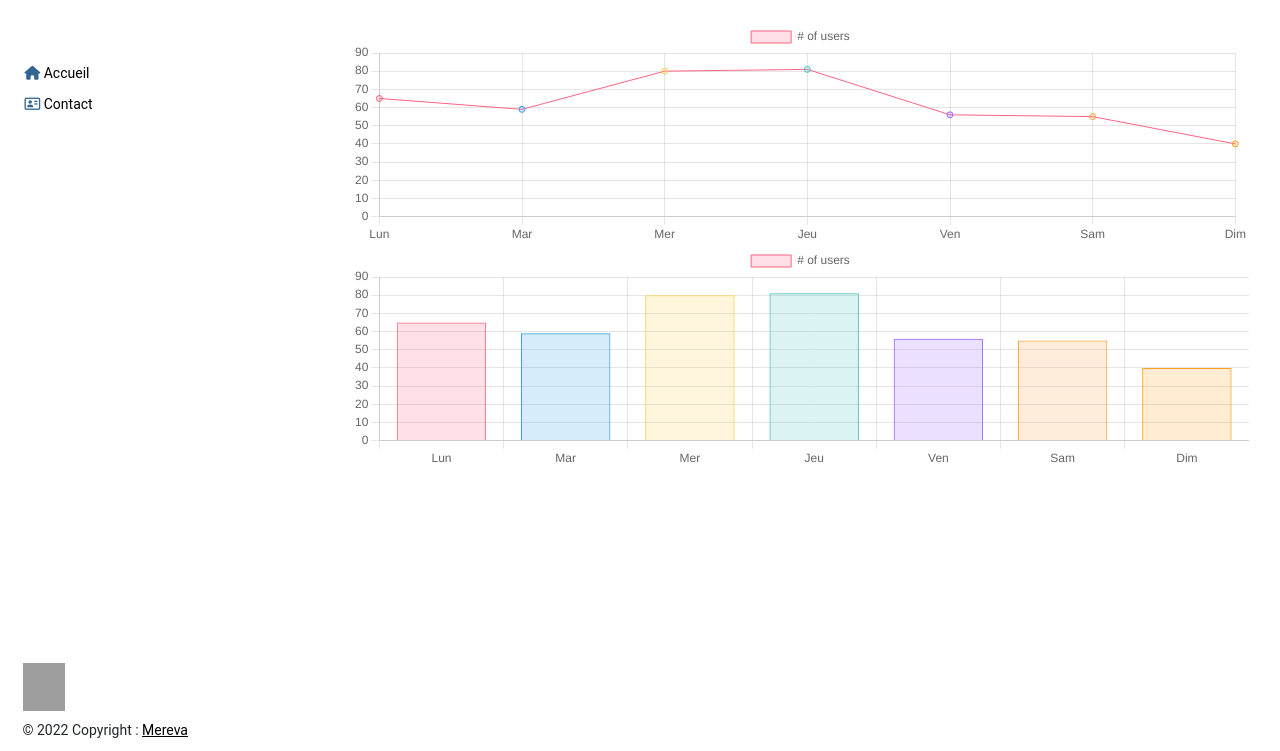
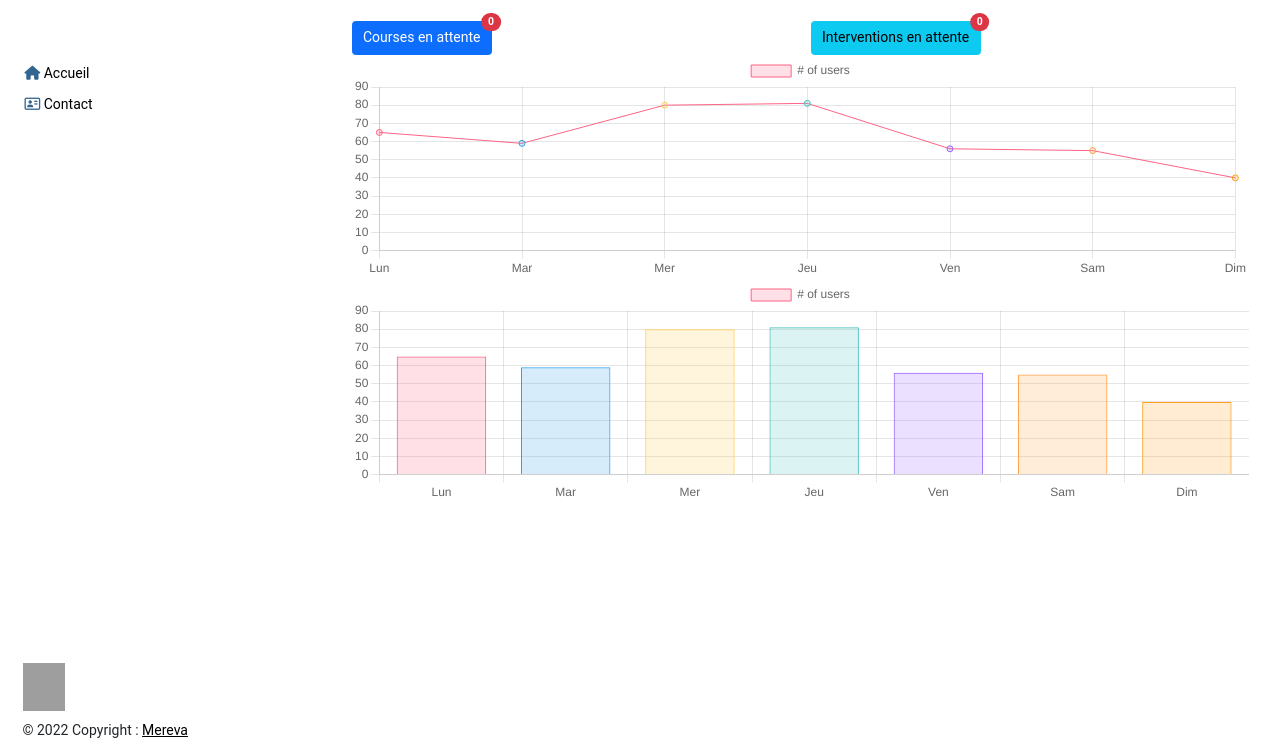
Before and after one commit to kennest/pacci-gpa, a Django app: page /password_change/ in a window 1280 px wide. Shown: the part 49-800 px from the top of the page. Run offline with Django 4.2, Linux system fonts and the light colour scheme; parts of the project's set-up code (start-up, migrations or seed data) failed here and were passed over; some libraries are stand-ins or nearby versions; grey boxes are pictures that could not be loaded.

Commit message:
pending races, intervention views added

```diff
--- a/core/urls.py
+++ b/core/urls.py
@@ -14,7 +14,7 @@ Including another URLconf
     2. Add a URL to urlpatterns:  path('blog/', include('blog.urls'))
 """
 from django.contrib import admin
-from django.urls import path
+from django.urls import path,include
 from django.contrib.auth import views as auth_views
 from gpa_back import views
 
@@ -27,5 +27,6 @@ urlpatterns = [
     path('contact/', views.home, name='contact'),
     path('password_change/', views.password_change, name='password_change'),
     path('register/', views.register, name='register'),
+    path('grappelli/', include('grappelli.urls')), # grappelli URLS
     path('admin/', admin.site.urls),
 ]
--- a/gpa_back/decorators.py
+++ b/gpa_back/decorators.py
@@ -1,5 +1,9 @@
 from django.contrib.auth.decorators import user_passes_test
 from django.contrib.auth.models import User
+from django.http.request import HttpRequest
+from .models import Intervention,Race
+from django.shortcuts import render
+import functools
 
 def group_required(*group_names):
     """Requires user membership in at least one of the groups passed in."""
--- a/gpa_back/models/race.py
+++ b/gpa_back/models/race.py
@@ -19,11 +19,11 @@ class Race(SafeDeleteModel):
     project = models.ForeignKey(
         Project, on_delete=models.CASCADE, verbose_name="Projet concerné", blank=True, null=True)
     applicant = models.ForeignKey(
-        UserProfil, on_delete=models.CASCADE, verbose_name="Demandeur de la course", related_name="RaceApplicant")
+        UserProfil, on_delete=models.CASCADE, verbose_name="Demandeur de la course", related_name="RaceApplicant",blank=True,null=True)
     steed = models.ForeignKey(
-        UserProfil, on_delete=models.CASCADE, verbose_name="Coursier exécutant la course", related_name="RaceSteed")
+        UserProfil, on_delete=models.CASCADE, verbose_name="Coursier exécutant la course", related_name="RaceSteed",blank=True,null=True)
     car_concerned = models.ForeignKey(
-        Car, on_delete=models.CASCADE, verbose_name="véhicule concerné")
+        Car, on_delete=models.CASCADE, verbose_name="véhicule concerné",blank=True,null=True)
     reason=models.CharField("Motif de la course",max_length=255,blank=True,null=True)
     begin_date = models.DateField("Date de début",max_length=255, blank=True, null=True)
     destination = models.CharField("Destination",max_length=255, blank=True, null=True)
--- a/gpa_back/templates/dashboard.html
+++ b/gpa_back/templates/dashboard.html
@@ -93,6 +93,14 @@ var barChart = new Chart(ctxBar, {
         <div class="container-fluid">
             <div class="row">
               <div class="col-12">
+                <div class="row">
+                  <div class="col-6">
+                    {%include "layouts/_races.html"%}
+                  </div>
+                  <div class="col-6">
+                    {%include "layouts/_interventions.html"%}
+                  </div>
+                </div>
                 <canvas id="lineChart" width="400" height="100"></canvas>
               </div>
               <div class="col-12">
--- /dev/null
+++ b/gpa_back/templates/layouts/_interventions.html
@@ -0,0 +1,7 @@
+<a href="#" class="btn btn-info position-relative">
+    Interventions en attente
+    <span class="position-absolute top-0 start-100 translate-middle badge rounded-pill bg-danger">
+        {{interventions|length}}
+      <span class="visually-hidden">Interventions en attente</span>
+    </span>
+  </a>
--- /dev/null
+++ b/gpa_back/templates/layouts/_races.html
@@ -0,0 +1,7 @@
+<a href="#" class="btn btn-primary position-relative">
+    Courses en attente
+    <span class="position-absolute top-0 start-100 translate-middle badge rounded-pill bg-danger">
+      {{races|length}}
+      <span class="visually-hidden">Courses en attente</span>
+    </span>
+  </a>
--- a/gpa_back/views.py
+++ b/gpa_back/views.py
@@ -1,29 +1,39 @@
 
-from django.shortcuts import render
+
 
 # Create your views here.
-from django.shortcuts import render, redirect, reverse
+from django.shortcuts import render, redirect
 from django.contrib.auth import login, authenticate
 from django.contrib.auth.forms import UserCreationForm
 from django.contrib.auth.decorators import login_required
 from .decorators import group_required
-
-from gpa_back.models import intervention
 from .forms import RaceForm,InterventionForm
 from django.contrib import messages
-from django.http import HttpResponseRedirect
+from django.http import HttpRequest
+from .models import Intervention,Race
 # Views
 
 
 @login_required
-def home(request):
-    messages.add_message(request, messages.INFO,  '%s , Bienvenue.' % request.user.username)
-    # messages.debug(request, '%s , Bienvenue.' % request.user.username)
-    return render(request, "dashboard.html", {})
+def home(request:HttpRequest):
+    messages.add_message(request, messages.INFO,  'Bienvenue, %s ' % request.user.username)
+    if request.user.is_authenticated:
+        if bool(request.user.groups.filter(name="RESPONSABLE")) | request.user.is_superuser:
+            races_pending= Race.objects.filter(status="PENDING").all()
+            interventions_pending= Intervention.objects.filter(status="PENDING").all()
+            context={"races": races_pending,'interventions':interventions_pending}
+            template="dashboard.html"
+            print("ACCOUNTABLE CTX :{}".format(context))
+            return render(request, template, context)
+    else:
+        template="dashboard.html"
+        context={}
+        print("NOT ACCOUNTABLE CTX :{}".format(context))
+        return render(request, template, context)
 
 @login_required
 @group_required("CHEF PROJET")
-def ask_for_race(request):
+def ask_for_race(request:HttpRequest):
     if request.method == 'POST':
         # create a form instance and populate it with data from the request:
         form = RaceForm(request.POST)
@@ -35,9 +45,9 @@ def ask_for_race(request):
             form.cleaned_data["status"]="PENDING"
             form.save()
             messages.add_message(request, messages.SUCCESS,  'Demande de Course enregistrée.')
-            return HttpResponseRedirect('ask/race/')
+            return redirect('ask-for-race')
         else:
-            messages.add_message(request, messages.ERROR,  form.errors.as_ul)
+            messages.add_message(request, messages.ERROR,  form.errors)
             return redirect('ask-for-race')
     # if a GET (or any other method) we'll create a blank form
     else:
@@ -47,7 +57,7 @@ def ask_for_race(request):
 
 @login_required
 @group_required("COURSIER")
-def ask_for_intervention(request):
+def ask_for_intervention(request:HttpRequest):
     if request.method == 'POST':
         # create a form instance and populate it with data from the request:
         form = InterventionForm(request.POST)
@@ -61,7 +71,7 @@ def ask_for_intervention(request):
             messages.add_message(request, messages.SUCCESS,  'Demande d\'intervention enregistrée.')
             return redirect('ask-for-intervention')
         else:
-            messages.add_message(request, messages.ERROR,  form.errors.as_ul)
+            messages.add_message(request, messages.ERROR,  form.errors)
             return redirect('ask-for-intervention')
     # if a GET (or any other method) we'll create a blank form
     else:
@@ -70,7 +80,6 @@ def ask_for_intervention(request):
 
 def password_change(request):
     return render(request, "dashboard.html", {})
-
 
 def register(request):
     if request.method == 'POST':
```
Also changed, not shown: core/settings.py (+8 -2 lines), gpa_back/migrations/0012_alter_race_applicant_alter_race_car_concerned_and_more.py (added).
